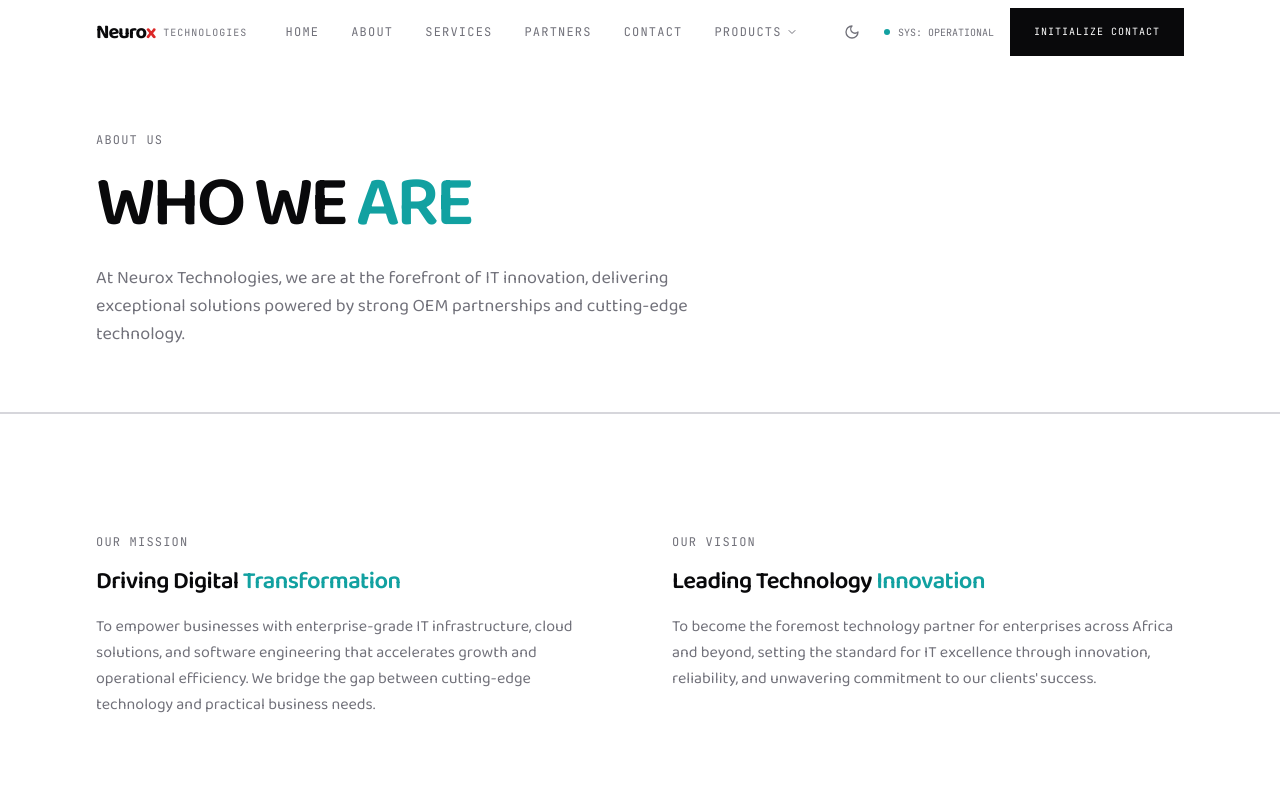
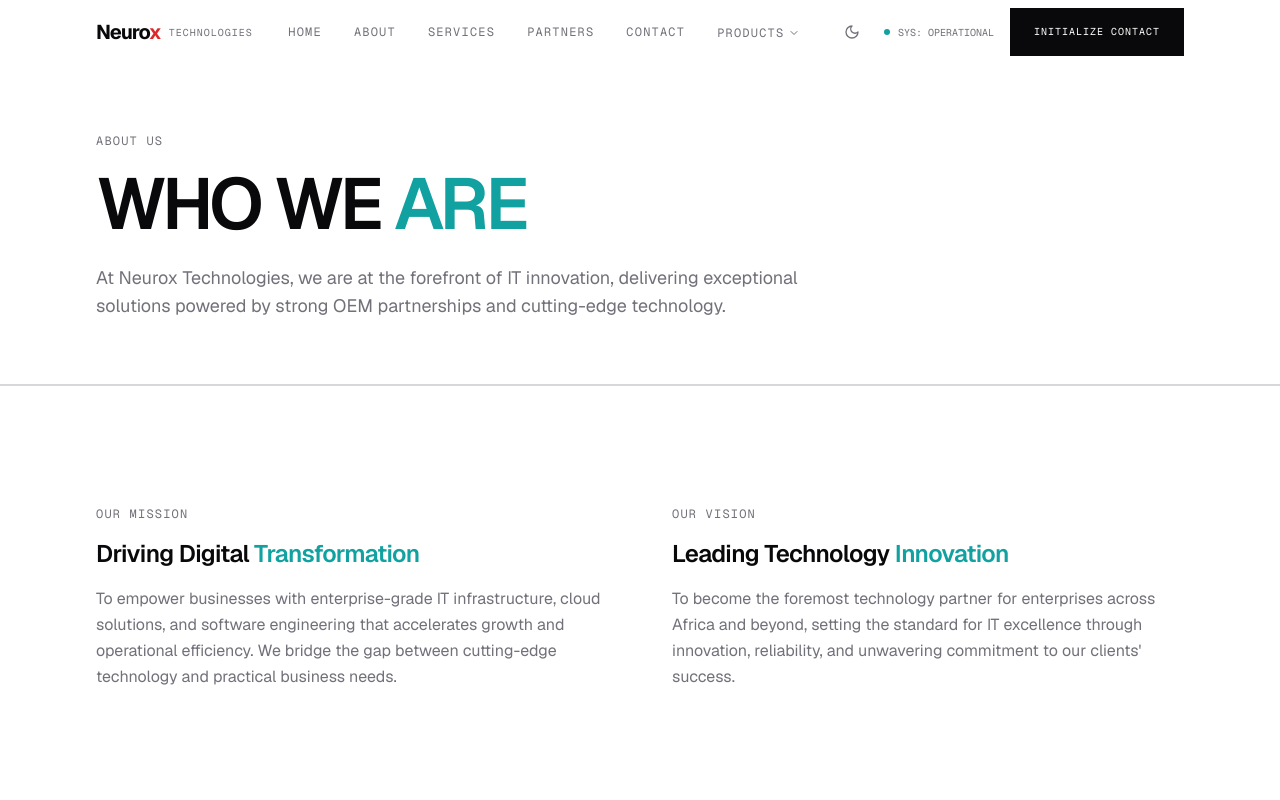
Before and after one commit to Neurox-Technologies-Limited/website-frontend-ui, a React (Vite) app: page /about in a window 1280 px wide. Shown: the top 800 px of the page. Built offline with nearby package versions, Linux system fonts and the light colour scheme; the HTML template or start-up script is replaced by a standard one.

Commit message:
feat(fonts): swap Baloo 2 + JetBrains Mono for Geist + Geist Mono

```diff
--- a/index.html
+++ b/index.html
@@ -3,6 +3,8 @@
   <head>
     <meta charset="UTF-8" />
     <meta name="viewport" content="width=device-width, initial-scale=1.0" />
+    <link rel="preconnect" href="https://fonts.googleapis.com" />
+    <link rel="preconnect" href="https://fonts.gstatic.com" crossorigin />
     <title>Neurox Technologies | Enterprise IT Infrastructure</title>
     <meta name="description" content="Neurox Technologies - Enterprise IT Infrastructure, Cloud Solutions &amp; Software Engineering. Precision technology for the modern enterprise.">
     <meta name="author" content="Neurox Technologies" />
--- a/src/index.css
+++ b/src/index.css
@@ -1,4 +1,4 @@
-@import url('https://fonts.googleapis.com/css2?family=Baloo+2:wght@400;500;600;700;800&family=JetBrains+Mono:wght@300;400;500;600&display=swap');
+@import url('https://fonts.googleapis.com/css2?family=Geist:wght@300;400;500;600;700&family=Geist+Mono:wght@400;500&display=swap');
 
 @tailwind base;
 @tailwind components;
@@ -104,17 +104,18 @@
 
   body {
     @apply bg-background text-foreground antialiased;
-    font-family: 'Baloo 2', system-ui, sans-serif;
+    font-family: 'Geist', system-ui, sans-serif;
+    font-feature-settings: 'ss01', 'cv11';
   }
 
   h1, h2, h3, h4, h5, h6 {
-    font-family: 'Baloo 2', system-ui, sans-serif;
+    font-family: 'Geist', system-ui, sans-serif;
     letter-spacing: -0.04em;
     text-wrap: balance;
   }
 
   .font-mono {
-    font-family: 'JetBrains Mono', monospace;
+    font-family: 'Geist Mono', ui-monospace, monospace;
   }
 }
 
--- a/tailwind.config.ts
+++ b/tailwind.config.ts
@@ -14,8 +14,8 @@ export default {
     },
     extend: {
       fontFamily: {
-        sans: ["Baloo 2", "system-ui", "sans-serif"],
-        mono: ["JetBrains Mono", "monospace"],
+        sans: ["Geist", "system-ui", "sans-serif"],
+        mono: ["Geist Mono", "ui-monospace", "monospace"],
       },
       colors: {
         border: "hsl(var(--border))",
```
